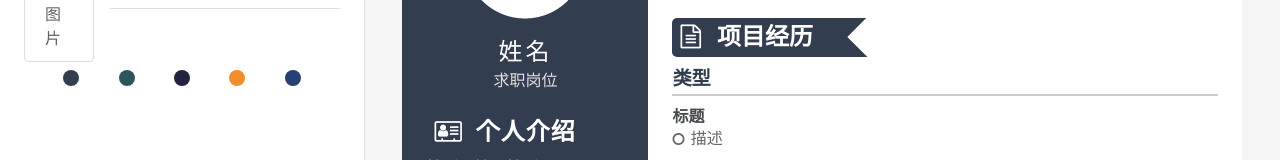
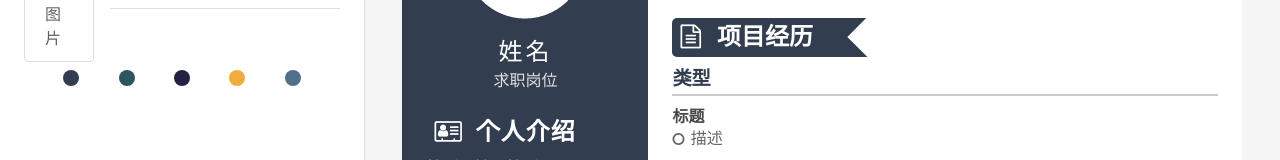
Before and after one commit to eddievandeer/resume, a Vue app: page / in a window 1280 px wide. Shown: the part 202-362 px from the top of the page. Built offline with nearby package versions, Linux system fonts and the light colour scheme.

Commit message:
feat(colors): change color value

```diff
--- a/src/style/colors.scss
+++ b/src/style/colors.scss
@@ -1,6 +1,6 @@
 $cyan: #323D4F;
 $green: #2B565D;
 $purple: #232240;
-$orange: #f38c2b;
-$blue: #273F75;
+$orange: #F0AC3C;
+$blue: #506F8C;
 $colors: ("cyan": $cyan, "green": $green, "purple": $purple, "orange": $orange, "blue": $blue);
```
